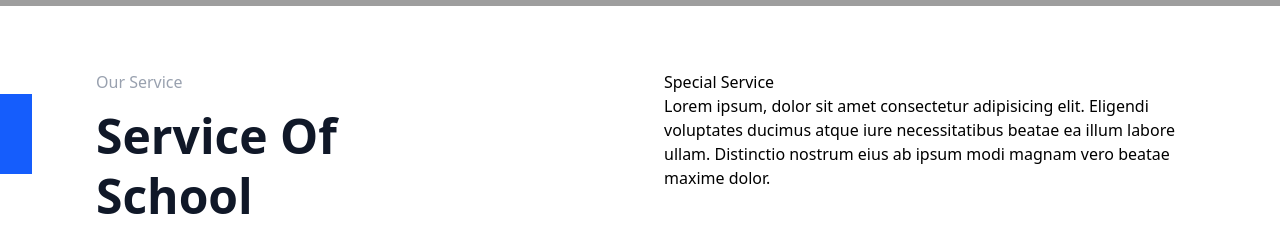
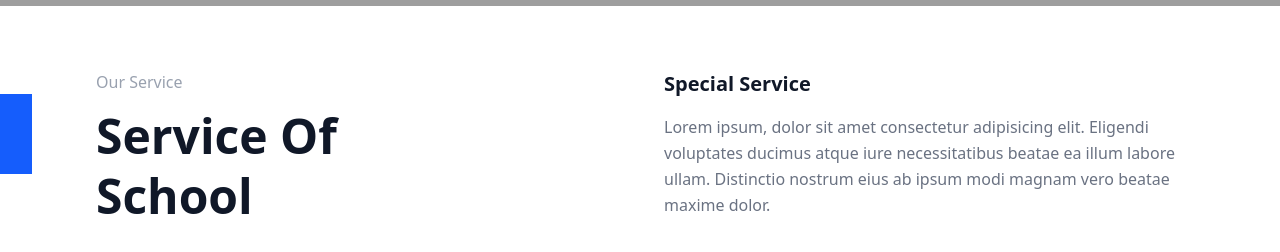
Before and after one commit to ronikjoshi/Personal_Dashboard_React, a React (Vite) app: page / in a window 1280 px wide. Shown: the part 3482-3734 px from the top of the page. Built offline with nearby package versions, Linux system fonts and the light colour scheme; grey boxes are pictures that could not be loaded.

Commit message:
completed services section

```diff
--- a/src/components/Services.jsx
+++ b/src/components/Services.jsx
@@ -26,16 +26,16 @@ const Services = () => {
                 </div>
 
                 <div data-aos='fade-left'>
-                    <h3 className=''>
+                    <h3 className='text-lg sm:text-xl font-semibold text-gray-900 mb-3 sm:mb-4'>
                         Special Service
                     </h3>
-                    <p>
+                    <p className='text-gray-500 leading-relaxed text-sm sm:text-base'>
                         Lorem ipsum, dolor sit amet consectetur adipisicing elit. Eligendi voluptates ducimus atque iure necessitatibus beatae ea illum labore ullam. Distinctio nostrum eius ab ipsum modi magnam vero beatae maxime dolor.
                     </p>
                 </div>
             </div>
     </section>
-  )
-}
+  );
+};
 
 export default Services
```
